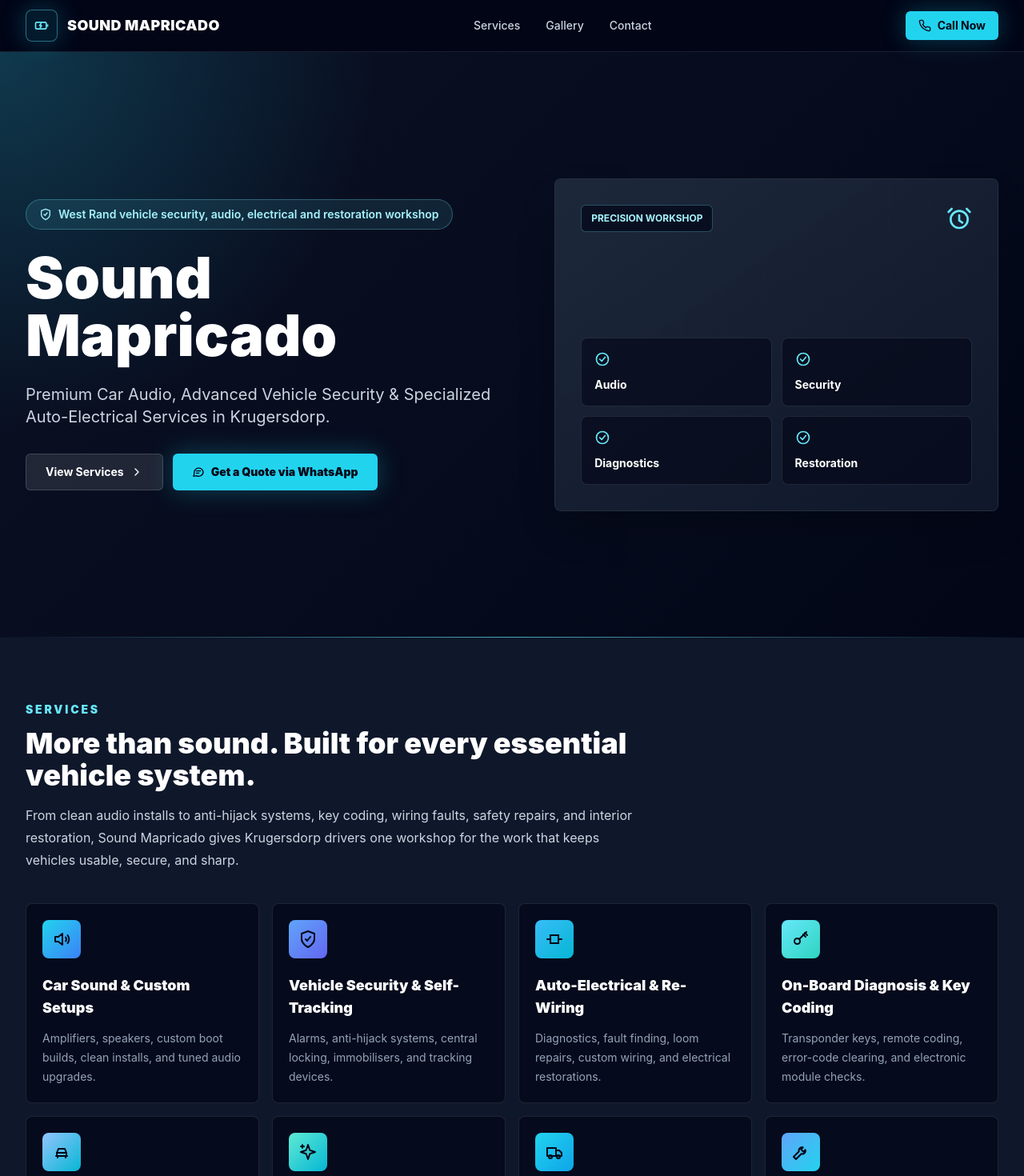
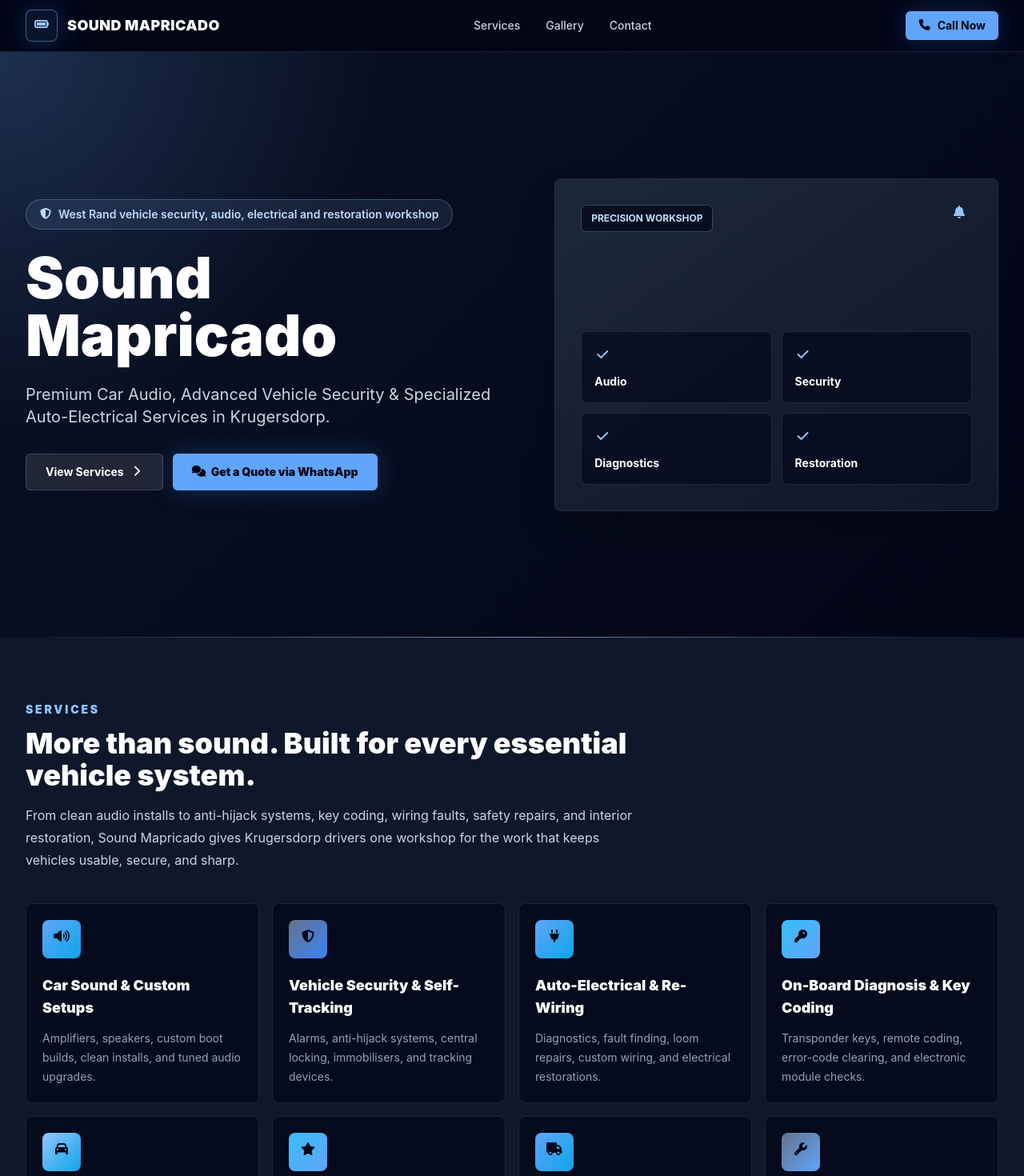
Before and after one commit to Tiido-rsa/mapricado, a React (Vite) app: page / in a window 1280 px wide. Shown: the top 1470 px of the page at 80% size. Built offline with nearby package versions, Linux system fonts and the light colour scheme.

Commit message:
update: UI

```diff
--- a/index.html
+++ b/index.html
@@ -8,6 +8,7 @@
       content="Sound Mapricado offers premium car audio, advanced vehicle security, auto-electrical diagnostics, key coding, interior restoration, and towing services in Krugersdorp."
     />
     <title>Sound Mapricado | Vehicle Workshop in Krugersdorp</title>
+    <script src="https://kit.fontawesome.com/bf7174ddbd.js" crossorigin="anonymous"></script>
   </head>
   <body>
     <div id="root"></div>
--- a/src/App.jsx
+++ b/src/App.jsx
@@ -1,148 +1,33 @@
 import React from "react";
 
-const iconPaths = {
-  alarm: (
-    <>
-      <circle cx="12" cy="13" r="8" />
-      <path d="M12 9v5l3 2" />
-      <path d="M5 3 2 6" />
-      <path d="m19 3 3 3" />
-    </>
-  ),
-  arrow: (
-    <>
-      <path d="M5 12h14" />
-      <path d="m13 5 7 7-7 7" />
-    </>
-  ),
-  battery: (
-    <>
-      <rect x="3" y="7" width="16" height="10" rx="2" />
-      <path d="M21 11v2" />
-      <path d="m11 9-2 3h3l-2 3" />
-    </>
-  ),
-  cable: (
-    <>
-      <path d="M7 7h10" />
-      <path d="M7 17h10" />
-      <path d="M7 7v10" />
-      <path d="M17 7v10" />
-      <path d="M3 12h4" />
-      <path d="M17 12h4" />
-    </>
-  ),
-  car: (
-    <>
-      <path d="M5 17h14" />
-      <path d="M7 17v2" />
-      <path d="M17 17v2" />
-      <path d="m6 13 2-5h8l2 5" />
-      <path d="M6 13h12v4H6z" />
-    </>
-  ),
-  check: (
-    <>
-      <circle cx="12" cy="12" r="9" />
-      <path d="m8 12 3 3 5-6" />
-    </>
-  ),
-  chevron: <path d="m9 18 6-6-6-6" />,
-  clock: (
-    <>
-      <circle cx="12" cy="12" r="9" />
-      <path d="M12 7v5l3 2" />
-    </>
-  ),
-  key: (
-    <>
-      <circle cx="7.5" cy="14.5" r="3.5" />
-      <path d="m10 12 9-9" />
-      <path d="m15 6 3 3" />
-      <path d="m17 4 3 3" />
-    </>
-  ),
-  lock: (
-    <>
-      <rect x="5" y="10" width="14" height="10" rx="2" />
-      <path d="M8 10V7a4 4 0 0 1 8 0v3" />
-    </>
-  ),
-  map: (
-    <>
-      <path d="M12 21s7-4.5 7-11a7 7 0 0 0-14 0c0 6.5 7 11 7 11z" />
-      <circle cx="12" cy="10" r="2.5" />
-    </>
-  ),
-  message: (
-    <>
-      <path d="M21 11.5a8.5 8.5 0 0 1-12.6 7.4L3 20l1.2-5.2A8.5 8.5 0 1 1 21 11.5z" />
-      <path d="M8 10h8" />
-      <path d="M8 14h5" />
-    </>
-  ),
-  navigation: (
-    <>
-      <path d="m12 2 8 20-8-4-8 4 8-20z" />
-      <path d="M12 2v16" />
-    </>
-  ),
-  phone: (
-    <>
-      <path d="M22 16.9v3a2 2 0 0 1-2.2 2 19.8 19.8 0 0 1-8.6-3.1 19.5 19.5 0 0 1-6-6A19.8 19.8 0 0 1 2.1 4.2 2 2 0 0 1 4.1 2h3a2 2 0 0 1 2 1.7c.1 1 .4 2 .7 2.8a2 2 0 0 1-.4 2.1L8.1 9.9a16 16 0 0 0 6 6l1.3-1.3a2 2 0 0 1 2.1-.4c.9.3 1.8.6 2.8.7a2 2 0 0 1 1.7 2z" />
-    </>
-  ),
-  shield: (
-    <>
-      <path d="M12 22s8-4 8-10V5l-8-3-8 3v7c0 6 8 10 8 10z" />
-      <path d="m9 12 2 2 4-5" />
-    </>
-  ),
-  sparkle: (
-    <>
-      <path d="M12 3 9.7 9.7 3 12l6.7 2.3L12 21l2.3-6.7L21 12l-6.7-2.3L12 3z" />
-      <path d="M5 3v4" />
-      <path d="M3 5h4" />
-    </>
-  ),
-  speaker: (
-    <>
-      <path d="M4 9v6h4l5 4V5L8 9H4z" />
-      <path d="M17 9.5a4 4 0 0 1 0 5" />
-      <path d="M19.5 7a8 8 0 0 1 0 10" />
-    </>
-  ),
-  truck: (
-    <>
-      <path d="M3 7h11v10H3z" />
-      <path d="M14 10h4l3 3v4h-7z" />
-      <circle cx="7" cy="18" r="2" />
-      <circle cx="17" cy="18" r="2" />
-    </>
-  ),
-  wrench: (
-    <>
-      <path d="M14.7 6.3a4 4 0 0 0-5 5L3 18l3 3 6.7-6.7a4 4 0 0 0 5-5l-2.4 2.4-3-3 2.4-2.4z" />
-    </>
-  )
+const iconClassNames = {
+  alarm: "fa-solid fa-bell",
+  arrow: "fa-solid fa-arrow-right",
+  battery: "fa-solid fa-battery-full",
+  cable: "fa-solid fa-plug",
+  car: "fa-solid fa-car",
+  check: "fa-solid fa-check",
+  chevron: "fa-solid fa-chevron-right",
+  clock: "fa-solid fa-clock",
+  key: "fa-solid fa-key",
+  lock: "fa-solid fa-lock",
+  map: "fa-solid fa-map-location-dot",
+  message: "fa-solid fa-comments",
+  navigation: "fa-solid fa-compass",
+  phone: "fa-solid fa-phone",
+  shield: "fa-solid fa-shield-halved",
+  sparkle: "fa-solid fa-star",
+  speaker: "fa-solid fa-volume-high",
+  truck: "fa-solid fa-truck",
+  wrench: "fa-solid fa-wrench",
+  facebook: "fa-brands fa-facebook-f",
+  tiktok: "fa-brands fa-tiktok",
+  instagram: "fa-brands fa-instagram"
 };
 
 function Icon({ name, className = "h-5 w-5", ...props }) {
-  return (
-    <svg
-      viewBox="0 0 24 24"
-      fill="none"
-      stroke="currentColor"
-      strokeWidth="2"
-      strokeLinecap="round"
-      strokeLinejoin="round"
-      className={className}
-      aria-hidden="true"
-      {...props}
-    >
-      {iconPaths[name]}
-    </svg>
-  );
+  const iconClass = iconClassNames[name] || "";
+  return <i className={`${iconClass} fa-fw ${className}`} aria-hidden="true" {...props} />;
 }
 
 const business = {
@@ -151,7 +36,24 @@ const business = {
   whatsappHref: "https://wa.me/27785196965",
   address: "9 Kruger St, Central, Krugersdorp, 1739",
   mapsQuery: "9%20Kruger%20St%2C%20Central%2C%20Krugersdorp%2C%201739",
-  hours: "Mon - Sat: 08:00 - 17:30"
+  hours: [
+    { day: "Friday", time: "9 am–5 pm" },
+    { day: "Saturday", time: "8:30 am–3 pm" },
+    { day: "Sunday", time: "Closed" },
+    { day: "Monday", time: "9 am–5 pm" },
+    { day: "Tuesday", time: "9 am–5 pm" },
+    { day: "Wednesday", time: "9 am–5 pm" },
+    { day: "Thursday", time: "9 am–5 pm" }
+  ],
+  socials: [
+    {
+      name: "Facebook",
+      href: "https://web.facebook.com/p/Sound-MaPricado-100076609646660/?_rdc=1&_rdr#",
+      icon: "facebook"
+    },
+    { name: "TikTok", href: "https://www.tiktok.com/@soundmapricado", icon: "tiktok" },
+    { name: "Instagram", href: "https://www.instagram.com/sound_mapricado/", icon: "instagram" }
+  ]
 };
 
 const services = [
@@ -159,49 +61,49 @@ const services = [
     title: "Car Sound & Custom Setups",
     description: "Amplifiers, speakers, custom boot builds, clean installs, and tuned audio upgrades.",
     icon: "speaker",
-    accent: "from-cyan-400 to-blue-500"
+    accent: "from-blue-400 to-sky-500"
   },
   {
     title: "Vehicle Security & Self-Tracking",
     description: "Alarms, anti-hijack systems, central locking, immobilisers, and tracking devices.",
     icon: "shield",
-    accent: "from-blue-400 to-indigo-500"
+    accent: "from-slate-500 to-blue-500"
   },
   {
     title: "Auto-Electrical & Re-Wiring",
     description: "Diagnostics, fault finding, loom repairs, custom wiring, and electrical restorations.",
     icon: "cable",
-    accent: "from-sky-400 to-cyan-500"
+    accent: "from-blue-400 to-sky-500"
   },
   {
     title: "On-Board Diagnosis & Key Coding",
     description: "Transponder keys, remote coding, error-code clearing, and electronic module checks.",
     icon: "key",
-    accent: "from-cyan-300 to-teal-400"
+    accent: "from-sky-400 to-blue-400"
   },
   {
     title: "Popped Airbag Replacement",
     description: "Safety system restoration, airbag replacement support, and warning-light resolution.",
     icon: "car",
-    accent: "from-blue-300 to-cyan-500"
+    accent: "from-blue-300 to-sky-500"
   },
   {
     title: "Roof Lining Restoration",
     description: "Sagging roof lining repairs, cabin fabric replacement, and interior finish refreshes.",
     icon: "sparkle",
-    accent: "from-teal-300 to-cyan-500"
+    accent: "from-sky-400 to-blue-400"
   },
   {
     title: "Transportation & Towing",
     description: "Scheduled vehicle transport and recovery support across Krugersdorp and the West Rand.",
     icon: "truck",
-    accent: "from-cyan-400 to-sky-500"
+    accent: "from-blue-400 to-sky-500"
   },
   {
     title: "Workshop Diagnostics",
     description: "Practical advice, inspection, and repair planning for complex vehicle electrical faults.",
     icon: "wrench",
-    accent: "from-blue-400 to-cyan-400"
+    accent: "from-slate-500 to-blue-400"
   }
 ];
 
@@ -234,15 +136,15 @@ function Header() {
     <header className="sticky top-0 z-50 border-b border-white/10 bg-slate-950/90 backdrop-blur-xl">
       <nav className="mx-auto flex max-w-7xl items-center justify-between px-4 py-3 sm:px-6 lg:px-8">
         <a href="#home" className="flex items-center gap-3 text-white">
-          <span className="flex h-10 w-10 items-center justify-center rounded-lg border border-cyan-300/40 bg-cyan-400/10 shadow-glow">
-            <Icon name="battery" className="h-5 w-5 text-cyan-300" />
+          <span className="flex h-10 w-10 items-center justify-center rounded-lg border border-blue-300/40 bg-blue-400/10 shadow-glow">
+            <Icon name="battery" className="h-5 w-5 text-blue-300" />
           </span>
           <span className="text-base font-black uppercase tracking-wide sm:text-lg">Sound Mapricado</span>
         </a>
 
         <div className="hidden items-center gap-8 md:flex">
           {links.map((link) => (
-            <a key={link.href} href={link.href} className="text-sm font-medium text-slate-300 transition hover:text-cyan-300">
+            <a key={link.href} href={link.href} className="text-sm font-medium text-slate-300 transition hover:text-blue-300">
               {link.label}
             </a>
           ))}
@@ -250,7 +152,7 @@ function Header() {
 
         <a
           href={business.phoneHref}
-          className="inline-flex items-center gap-2 rounded-md bg-cyan-400 px-4 py-2 text-sm font-bold text-slate-950 shadow-glow transition hover:bg-cyan-300"
+          className="inline-flex items-center gap-2 rounded-md bg-blue-400 px-4 py-2 text-sm font-bold text-slate-950 shadow-glow transition hover:bg-blue-500"
         >
           <Icon name="phone" className="h-4 w-4" />
           Call Now
@@ -263,13 +165,13 @@ function Header() {
 function Hero() {
   return (
     <section id="home" className="relative isolate overflow-hidden bg-slate-950">
-      <div className="absolute inset-0 -z-10 bg-[radial-gradient(circle_at_top_left,rgba(34,211,238,0.20),transparent_32%),linear-gradient(135deg,rgba(15,23,42,0.70),rgba(2,6,23,1))]" />
-      <div className="absolute inset-x-0 bottom-0 -z-10 h-px bg-gradient-to-r from-transparent via-cyan-300/70 to-transparent" />
+      <div className="absolute inset-0 -z-10 bg-[radial-gradient(circle_at_top_left,rgba(96,165,250,0.20),transparent_32%),linear-gradient(135deg,rgba(15,23,42,0.70),rgba(2,6,23,1))]" />
+      <div className="absolute inset-x-0 bottom-0 -z-10 h-px bg-gradient-to-r from-transparent via-blue-300/70 to-transparent" />
 
       <div className="mx-auto grid min-h-[calc(100vh-68px)] max-w-7xl items-center gap-12 px-4 py-16 sm:px-6 lg:grid-cols-[1.05fr_0.95fr] lg:px-8 lg:py-24">
         <div>
-          <div className="mb-6 inline-flex items-center gap-2 rounded-full border border-cyan-300/30 bg-cyan-300/10 px-4 py-2 text-sm font-semibold text-cyan-200">
-            <Icon name="shield" className="h-4 w-4" />
+          <div className="mb-6 inline-flex items-center gap-2 rounded-full border border-blue-300/30 bg-blue-300/10 px-4 py-2 text-sm font-semibold text-blue-200">
+            <Icon name="shield" className="h-4 w-4 text-blue-200" />
             West Rand vehicle security, audio, electrical and restoration workshop
           </div>
 
@@ -283,16 +185,16 @@ function Hero() {
           <div className="mt-8 flex flex-col gap-3 sm:flex-row">
             <a
               href="#services"
-              className="inline-flex items-center justify-center gap-2 rounded-md border border-white/15 bg-white/10 px-6 py-3 text-sm font-bold text-white transition hover:border-cyan-300/60 hover:bg-cyan-300/10"
+              className="inline-flex items-center justify-center gap-2 rounded-md border border-white/15 bg-white/10 px-6 py-3 text-sm font-bold text-white transition hover:border-blue-300/60 hover:bg-blue-300/10"
             >
               View Services
               <Icon name="chevron" className="h-4 w-4" />
             </a>
             <a
               href={business.whatsappHref}
-              className="inline-flex items-center justify-center gap-2 rounded-md bg-cyan-400 px-6 py-3 text-sm font-black text-slate-950 shadow-glow transition hover:bg-cyan-300"
+              className="inline-flex items-center justify-center gap-2 rounded-md bg-blue-400 px-6 py-3 text-sm font-black text-slate-950 shadow-glow transition hover:bg-blue-500"
             >
-              <Icon name="message" className="h-4 w-4" />
+              <Icon name="message" className="h-4 w-4 text-slate-950" />
               Get a Quote via WhatsApp
             </a>
           </div>
@@ -300,17 +202,17 @@ function Hero() {
 
         <div className="relative">
           <div className="aspect-[4/3] overflow-hidden rounded-lg border border-white/10 bg-slate-900 shadow-2xl">
-            <div className="flex h-full flex-col justify-between bg-[linear-gradient(145deg,rgba(30,41,59,0.92),rgba(15,23,42,0.96)),repeating-linear-gradient(90deg,rgba(34,211,238,0.10)_0,rgba(34,211,238,0.10)_1px,transparent_1px,transparent_52px)] p-6 sm:p-8">
+            <div className="flex h-full flex-col justify-between bg-[linear-gradient(145deg,rgba(30,41,59,0.92),rgba(15,23,42,0.96)),repeating-linear-gradient(90deg,rgba(96,165,250,0.10)_0,rgba(96,165,250,0.10)_1px,transparent_1px,transparent_52px)] p-6 sm:p-8">
               <div className="flex items-center justify-between">
-                <div className="rounded-md border border-cyan-300/30 bg-slate-950/70 px-3 py-2 text-xs font-bold uppercase text-cyan-200">
+                <div className="rounded-md border border-blue-300/30 bg-slate-950/70 px-3 py-2 text-xs font-bold uppercase text-blue-200">
                   Precision Workshop
                 </div>
-                <Icon name="alarm" className="h-8 w-8 text-cyan-300" />
+                <Icon name="alarm" className="h-8 w-8 text-blue-300" />
               </div>
               <div className="grid gap-3 sm:grid-cols-2">
                 {["Audio", "Security", "Diagnostics", "Restoration"].map((item) => (
                   <div key={item} className="rounded-lg border border-white/10 bg-slate-950/60 p-4">
-                    <Icon name="check" className="mb-3 h-5 w-5 text-cyan-300" />
+                    <Icon name="check" className="mb-3 h-5 w-5 text-blue-300" />
                     <p className="text-sm font-bold text-white">{item}</p>
                   </div>
                 ))}
@@ -328,7 +230,7 @@ function Services() {
     <section id="services" className="bg-slate-900 px-4 py-20 sm:px-6 lg:px-8">
       <div className="mx-auto max-w-7xl">
         <div className="max-w-3xl">
-          <p className="text-sm font-black uppercase tracking-[0.2em] text-cyan-300">Services</p>
+          <p className="text-sm font-black uppercase tracking-[0.2em] text-blue-300">Services</p>
           <h2 className="mt-3 text-3xl font-black text-white sm:text-4xl">More than sound. Built for every essential vehicle system.</h2>
           <p className="mt-4 text-base leading-7 text-slate-300">
             From clean audio installs to anti-hijack systems, key coding, wiring faults, safety repairs, and interior restoration, Sound Mapricado gives Krugersdorp drivers one workshop for the work that keeps vehicles usable, secure, and sharp.
@@ -338,7 +240,7 @@ function Services() {
         <div className="mt-10 grid gap-4 sm:grid-cols-2 lg:grid-cols-4">
           {services.map((service) => {
             return (
-              <article key={service.title} className="group rounded-lg border border-white/10 bg-slate-950/70 p-5 transition hover:-translate-y-1 hover:border-cyan-300/50 hover:shadow-glow">
+              <article key={service.title} className="group rounded-lg border border-white/10 bg-slate-950/70 p-5 transition hover:-translate-y-1 hover:border-blue-300/50 hover:shadow-glow">
                 <div className={`mb-5 flex h-12 w-12 items-center justify-center rounded-lg bg-gradient-to-br ${service.accent}`}>
                   <Icon name={service.icon} className="h-6 w-6 text-slate-950" />
                 </div>
@@ -359,7 +261,7 @@ function Gallery() {
       <div className="mx-auto max-w-7xl">
         <div className="grid gap-8 lg:grid-cols-[0.8fr_1.2fr] lg:items-end">
           <div>
-            <p className="text-sm font-black uppercase tracking-[0.2em] text-cyan-300">Portfolio</p>
+            <p className="text-sm font-black uppercase tracking-[0.2em] text-blue-300">Portfolio</p>
             <h2 className="mt-3 text-3xl font-black text-white sm:text-4xl">Ready for real Facebook and WhatsApp job photos.</h2>
           </div>
           <p className="text-base leading-7 text-slate-300">
@@ -371,9 +273,9 @@ function Gallery() {
           {galleryCategories.map((category, index) => {
             return (
               <article key={category.title} className="overflow-hidden rounded-lg border border-white/10 bg-slate-900">
-                <div className="flex aspect-[4/3] items-center justify-center bg-[linear-gradient(135deg,rgba(34,211,238,0.12),rgba(30,41,59,0.92)),repeating-linear-gradient(45deg,rgba(148,163,184,0.10)_0,rgba(148,163,184,0.10)_1px,transparent_1px,transparent_18px)]">
-                  <div className="flex h-20 w-20 items-center justify-center rounded-full border border-cyan-300/30 bg-slate-950/80">
-                    <Icon name={category.icon} className="h-9 w-9 text-cyan-300" />
+                <div className="flex aspect-[4/3] items-center justify-center bg-[linear-gradient(135deg,rgba(251,146,60,0.12),rgba(30,41,59,0.92)),repeating-linear-gradient(45deg,rgba(248,113,113,0.10)_0,rgba(248,113,113,0.10)_1px,transparent_1px,transparent_18px)]">
+                  <div className="flex h-20 w-20 items-center justify-center rounded-full border border-blue-300/30 bg-slate-950/80">
+                    <Icon name={category.icon} className="h-9 w-9 text-blue-300" />
                   </div>
                 </div>
                 <div className="p-5">
@@ -395,32 +297,56 @@ function Contact() {
     <section id="contact" className="bg-slate-900 px-4 py-20 sm:px-6 lg:px-8">
       <div className="mx-auto grid max-w-7xl gap-8 lg:grid-cols-[0.95fr_1.05fr]">
         <div>
-          <p className="text-sm font-black uppercase tracking-[0.2em] text-cyan-300">Contact & Location</p>
+          <p className="text-sm font-black uppercase tracking-[0.2em] text-blue-300">Contact & Location</p>
           <h2 className="mt-3 text-3xl font-black text-white sm:text-4xl">Book diagnostics, installation, restoration, or towing support.</h2>
           <p className="mt-4 text-base leading-7 text-slate-300">
             Call or WhatsApp Sound Mapricado for vehicle audio, security, auto-electrical, key coding, and restoration services in Krugersdorp.
           </p>
 
           <div className="mt-8 grid gap-4 sm:grid-cols-2">
-            <a href={business.phoneHref} className="rounded-lg border border-white/10 bg-slate-950/70 p-5 transition hover:border-cyan-300/50">
-              <Icon name="phone" className="h-6 w-6 text-cyan-300" />
+            <a href={business.phoneHref} className="rounded-lg border border-white/10 bg-slate-950/70 p-5 transition hover:border-blue-300/50">
+              <Icon name="phone" className="h-6 w-6 text-blue-300" />
               <p className="mt-4 text-sm font-semibold text-slate-400">Phone</p>
               <p className="mt-1 font-black text-white">{business.phoneDisplay}</p>
             </a>
-            <a href={business.whatsappHref} className="rounded-lg border border-cyan-300/30 bg-cyan-300/10 p-5 transition hover:bg-cyan-300/15">
-              <Icon name="message" className="h-6 w-6 text-cyan-300" />
+            <a href={business.whatsappHref} className="rounded-lg border border-blue-300/30 bg-blue-300/10 p-5 transition hover:bg-blue-300/15">
+              <Icon name="message" className="h-6 w-6 text-blue-300" />
               <p className="mt-4 text-sm font-semibold text-slate-400">WhatsApp</p>
               <p className="mt-1 font-black text-white">Get a quote</p>
             </a>
             <div className="rounded-lg border border-white/10 bg-slate-950/70 p-5">
-              <Icon name="clock" className="h-6 w-6 text-cyan-300" />
+              <Icon name="clock" className="h-6 w-6 text-blue-300" />
               <p className="mt-4 text-sm font-semibold text-slate-400">Operational Hours</p>
-              <p className="mt-1 font-black text-white">{business.hours}</p>
+              <div className="mt-3 space-y-1 text-sm leading-6 text-slate-300">
+                {business.hours.map((entry) => (
+                  <div key={entry.day} className="flex items-center justify-between">
+                    <span>{entry.day}</span>
+                    <span className="font-black text-white">{entry.time}</span>
+                  </div>
+                ))}
+              </div>
             </div>
             <div className="rounded-lg border border-white/10 bg-slate-950/70 p-5">
-              <Icon name="map" className="h-6 w-6 text-cyan-300" />
+              <Icon name="map" className="h-6 w-6 text-blue-300" />
               <p className="mt-4 text-sm font-semibold text-slate-400">Address</p>
               <p className="mt-1 font-black text-white">{business.address}</p>
+            </div>
+            <div className="rounded-lg border border-white/10 bg-slate-950/70 p-5">
+              <p className="text-sm font-semibold uppercase tracking-[0.18em] text-slate-400">Socials</p>
+              <div className="mt-4 space-y-2 text-sm leading-6">
+                {business.socials.map((social) => (
+                  <a
+                    key={social.name}
+                    href={social.href}
+                    target="_blank"
+                    rel="noreferrer"
+                    className="flex items-center gap-2 font-black text-white transition hover:text-blue-300"
+                  >
+                    <Icon name={social.icon} className="h-4 w-4 text-blue-300" />
+                    {social.name}
+                  </a>
+                ))}
+              </div>
             </div>
           </div>
         </div>
@@ -441,7 +367,7 @@ function Contact() {
               </div>
             <a
                 href={`https://www.google.com/maps/search/?api=1&query=${business.mapsQuery}`}
-                className="inline-flex items-center justify-center gap-2 rounded-md border border-cyan-300/40 px-5 py-3 text-sm font-bold text-cyan-200 transition hover:bg-cyan-300/10"
+                className="inline-flex items-center justify-center gap-2 rounded-md border border-blue-300/40 px-5 py-3 text-sm font-bold text-blue-200 transition hover:bg-blue-300/10"
             >
                 Open in Maps
               <Icon name="arrow" className="h-4 w-4" />
--- a/tailwind.config.js
+++ b/tailwind.config.js
@@ -7,7 +7,7 @@ export default {
         sans: ["Inter", "ui-sans-serif", "system-ui", "sans-serif"]
       },
       boxShadow: {
-        glow: "0 0 32px rgba(34, 211, 238, 0.28)"
+        glow: "0 0 32px rgba(59, 130, 246, 0.28)"
       }
     }
   },
```
